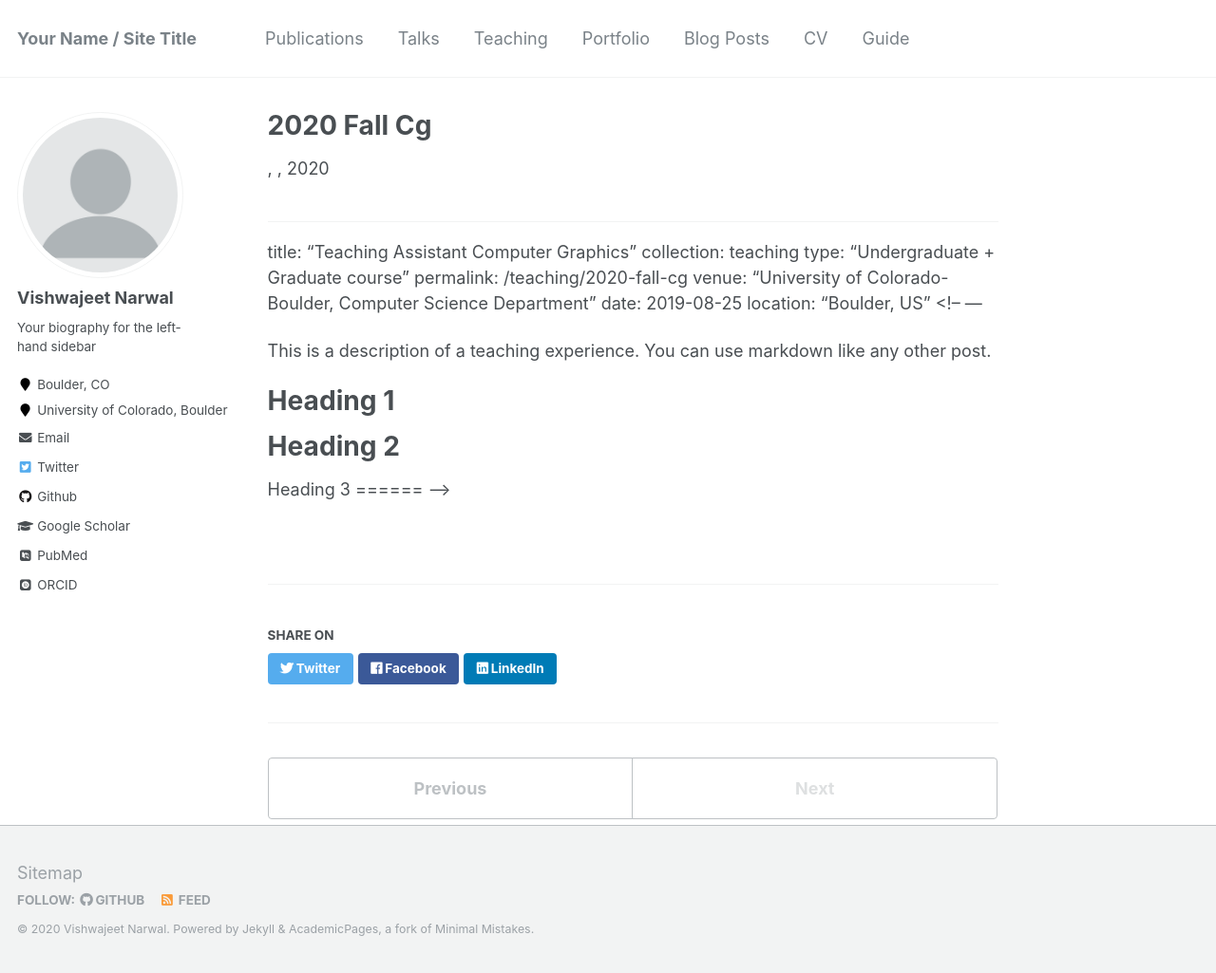
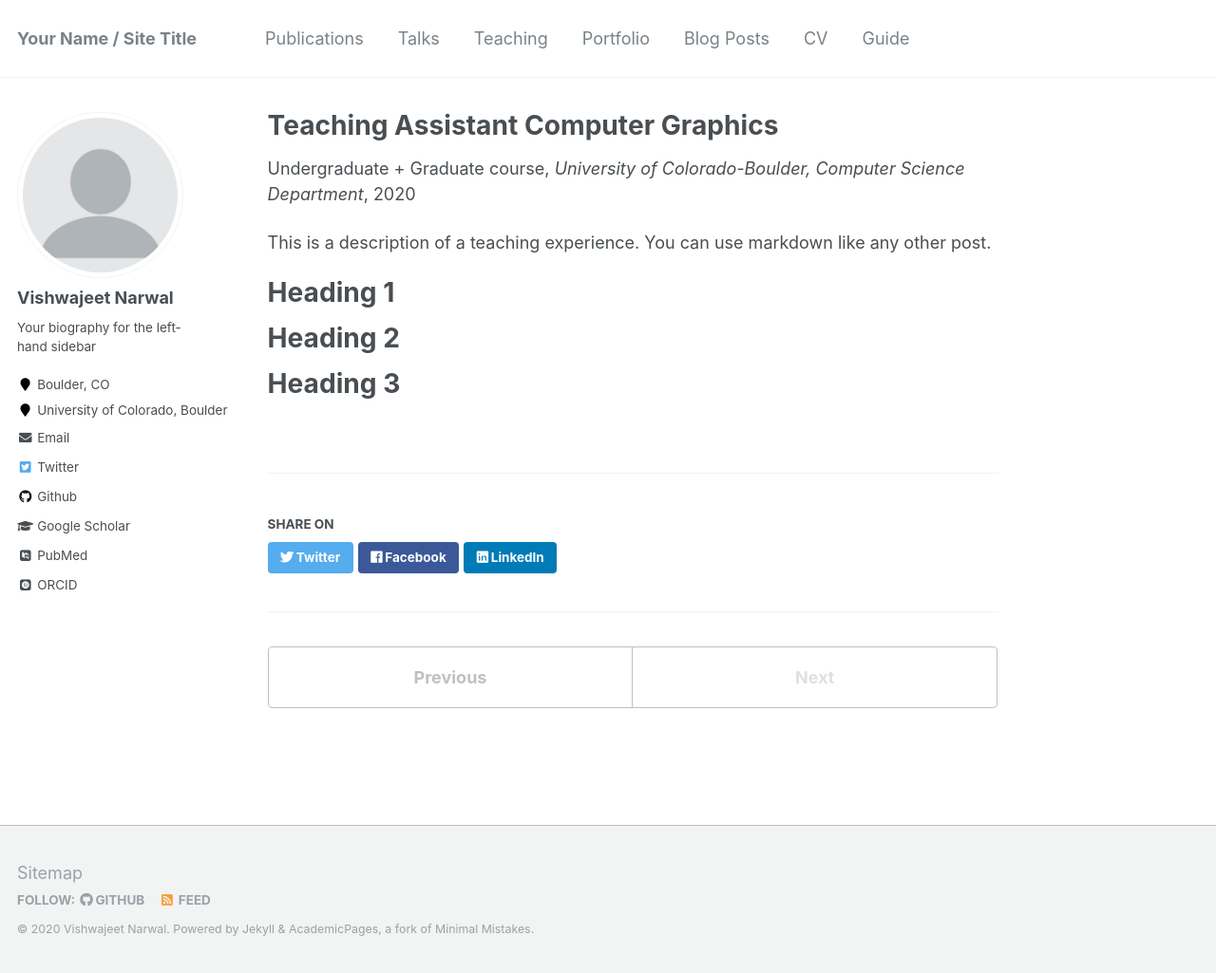
Before and after one commit to Macbull/macbull.github.io, a Jekyll site: the page built from _teaching/2020-fall-cg.md, in a window 1280 px wide and 1025 px high. Shown: the whole window at 95% size. Built offline with Jekyll 4.4.1, drawn with Linux system fonts in a browser that asks for light colours; some web fonts are replaced.

Commit message:
teaching error fix

```diff
--- a/_teaching/2019-fall-cg.md
+++ b/_teaching/2019-fall-cg.md
@@ -4,9 +4,9 @@ collection: teaching
 type: "Undergraduate + Graduate course"
 permalink: /teaching/2020-fall-cg
 venue: "University of Colorado-Boulder, Computer Science Department"
-date: 2020-08-25
+date: 2019-08-25
 location: "Boulder, US"
-<!-- ---
+---
 
 This is a description of a teaching experience. You can use markdown like any other post.
 
@@ -17,4 +17,4 @@ Heading 2
 ======
 
 Heading 3
-====== -->
+======
--- a/_teaching/2020-fall-cg.md
+++ b/_teaching/2020-fall-cg.md
@@ -4,9 +4,9 @@ collection: teaching
 type: "Undergraduate + Graduate course"
 permalink: /teaching/2020-fall-cg
 venue: "University of Colorado-Boulder, Computer Science Department"
-date: 2019-08-25
+date: 2020-08-25
 location: "Boulder, US"
-<!-- ---
+---
 
 This is a description of a teaching experience. You can use markdown like any other post.
 
@@ -17,4 +17,4 @@ Heading 2
 ======
 
 Heading 3
-====== -->
+======
```
